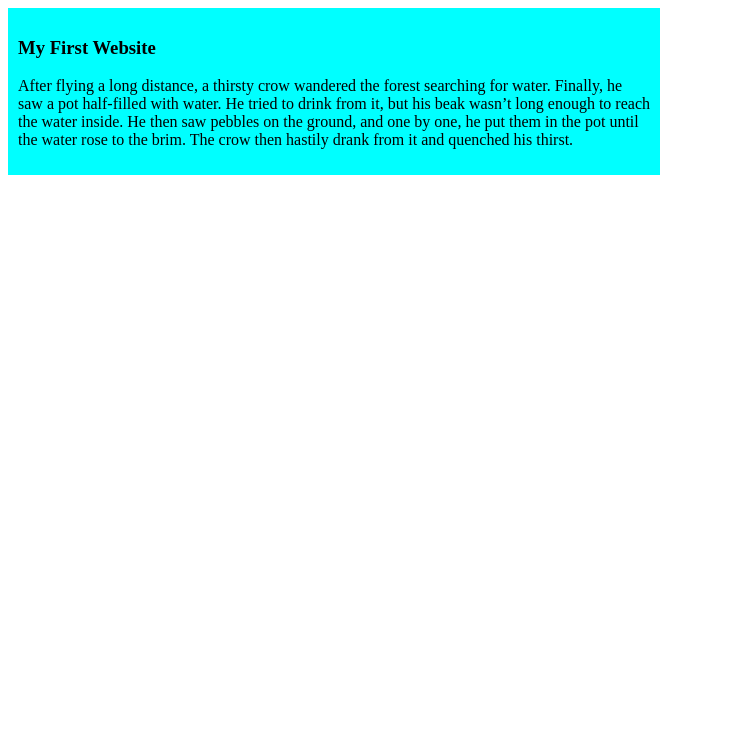
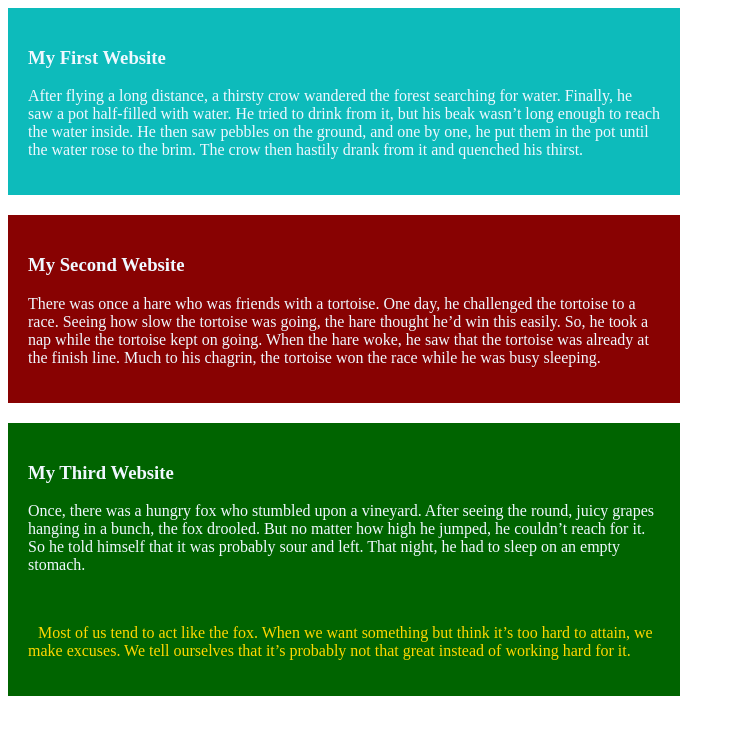
Before and after one commit to ArnobMahmudAsif/my-simple-website, a plain HTML site: page index.html in a window 1280 px wide. Shown: the whole page, without its empty margins (0-735 px from the left). Drawn offline with Linux system fonts and the light colour scheme.

Commit message:
second story

```diff
--- a/index.html
+++ b/index.html
@@ -11,6 +11,15 @@
         <h3>My First Website</h3>
         <p>After flying a long distance, a thirsty crow wandered the forest searching for water. Finally, he saw a pot half-filled with water. He tried to drink from it, but his beak wasn’t long enough to reach the water inside. He then saw pebbles on the ground, and one by one, he put them in the pot until the water rose to the brim. The crow then hastily drank from it and quenched his thirst.</p>
     </div>
+    <div class="one">
+        <h3>My Second Website</h3>
+        <p>There was once a hare who was friends with a tortoise. One day, he challenged the tortoise to a race. Seeing how slow the tortoise was going, the hare thought he’d win this easily. So, he took a nap while the tortoise kept on going. When the hare woke, he saw that the tortoise was already at the finish line. Much to his chagrin, the tortoise won the race while he was busy sleeping.</p>
+    </div>
+    <div class="two">
+        <h3>My Third Website</h3>
+        <p>Once, there was a hungry fox who stumbled upon a vineyard. After seeing the round, juicy grapes hanging in a bunch, the fox drooled. But no matter how high he jumped, he couldn’t reach for it. So he told himself that it was probably sour and left. That night, he had to sleep on an empty stomach.</p><br><p><span id="three">Most of us tend to act like the fox. When we want something but think it’s too hard to attain, we make excuses. We tell ourselves that it’s probably not that great instead of working hard for it.</span></p>
+    </div>
+
 
 </body>
 </html>
--- a/styles/story.css
+++ b/styles/story.css
@@ -1,6 +1,8 @@
 div{
-    background-color: aqua;
-    padding: 10px;
+    background-color: rgb(13, 187, 187);
+    padding: 20px;
+    color:aliceblue;
+    margin-bottom: 20px;
 }
 div{
     border: 10px 10px 10px 10px;
@@ -8,3 +10,19 @@ div{
 div{
     width: 50%;
 }
+.one{
+    background-color: rgb(136, 2, 2);
+    padding: 20px;
+    color: aliceblue;
+}
+.two{
+    background-color: darkgreen;
+    color: aliceblue;
+    padding: 20px;
+}
+#three{
+    border: 10px 10px;
+    margin: 10px;
+    color: gold;
+    border-bottom: 10px;
+}
```
